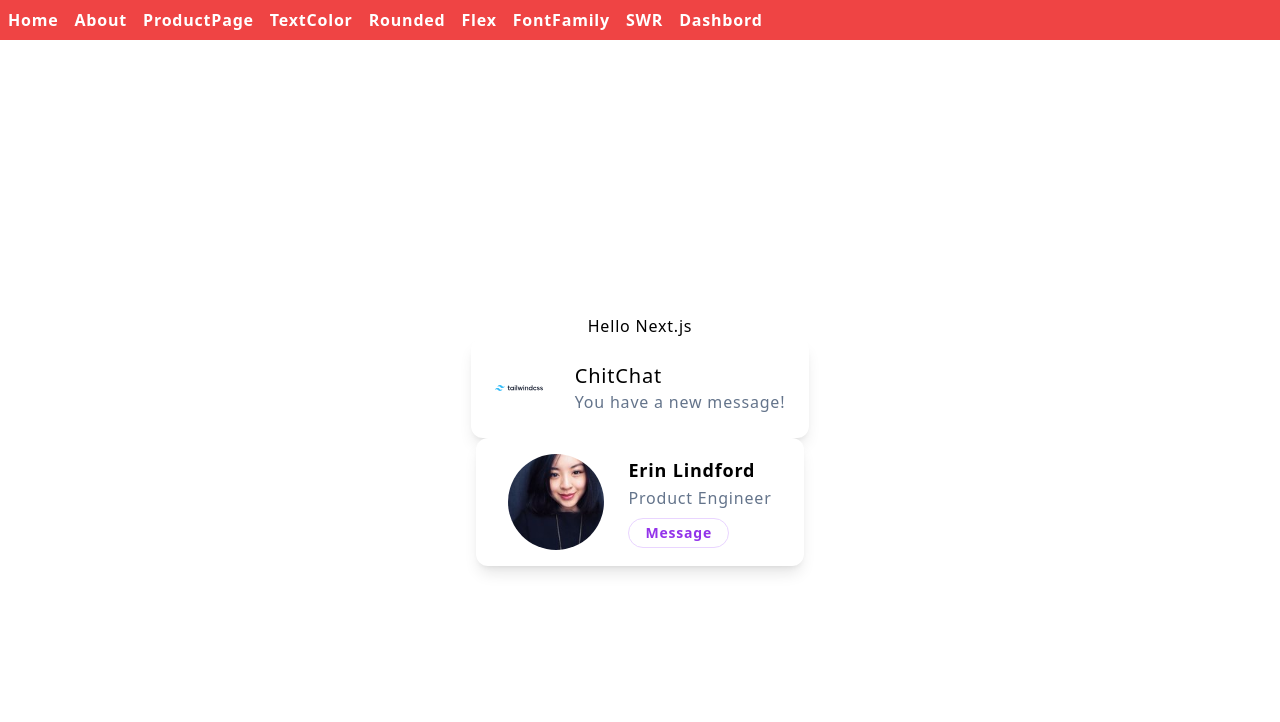
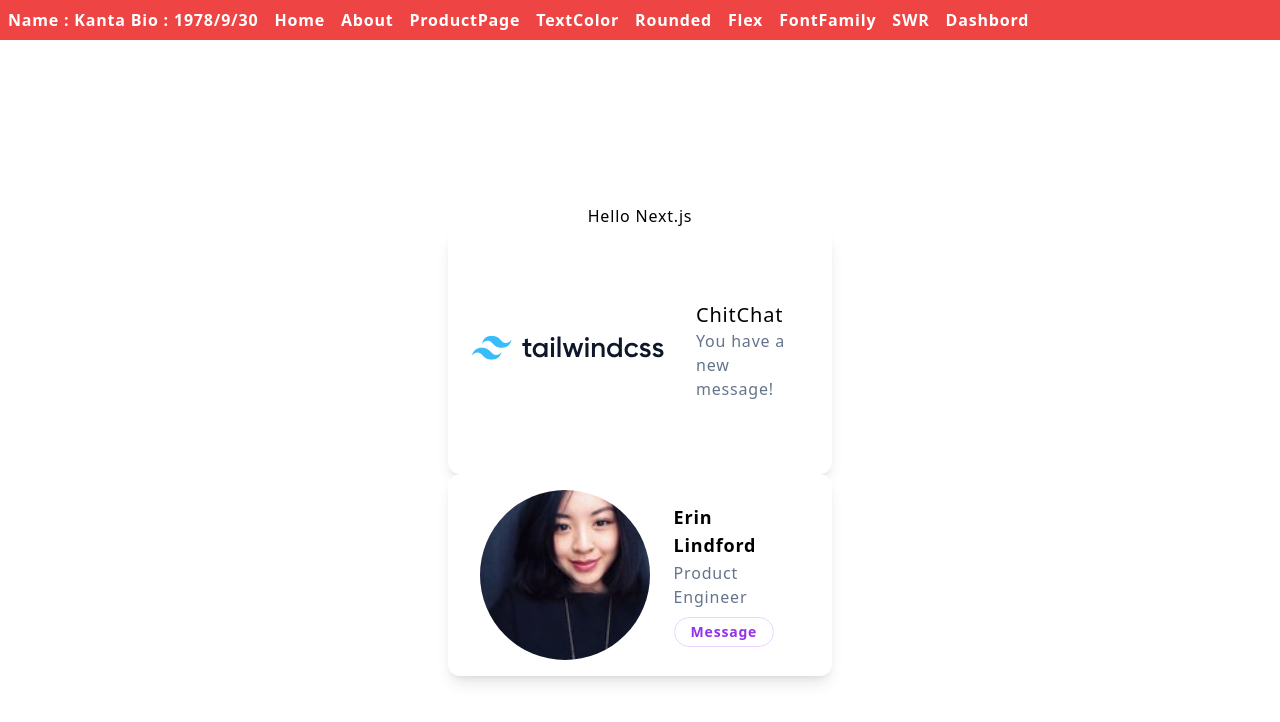
Before and after one commit to kanta13jp1/nextjs-type, a Next.js app: page /home in a window 1280 px wide. Shown: the top 722 px of the page. Built offline with nearby package versions, Linux system fonts and the light colour scheme.

Commit message:
next/image

```diff
--- a/src/pages/home.tsx
+++ b/src/pages/home.tsx
@@ -1,4 +1,5 @@
 import Head from 'next/head';
+import Image from 'next/image';
 
 export default function Home() {
   return (
@@ -10,7 +11,7 @@ export default function Home() {
       <h1 className="decoration-sky-500">Hello Next.js</h1>
       <div className="mx-auto flex max-w-sm items-center space-x-8 rounded-xl bg-white p-6 shadow-lg">
         <div className="shrink-0">
-          <img className="h-12 w-12" src="/img/logo.svg" alt="ChitChat Logo" />
+          <Image alt="ChitChat Logo" src="/img/logo.svg" width={192} height={192} />
         </div>
         <div>
           <div className="text-xl font-medium text-black">ChitChat</div>
@@ -18,10 +19,12 @@ export default function Home() {
         </div>
       </div>
       <div className="mx-auto max-w-sm space-y-2 rounded-xl bg-white p-8 shadow-lg sm:flex sm:items-center sm:space-y-0 sm:space-x-6 sm:py-4">
-        <img
-          className="mx-auto block h-24 rounded-full sm:mx-0 sm:shrink-0"
+        <Image
+          className="mx-auto block rounded-full sm:mx-0 sm:shrink-0"
           src="/img/erin-lindford.jpg"
           alt="Woman's Face"
+          width={192}
+          height={192}
         />
         <div className="space-y-2 text-center sm:text-left">
           <div className="space-y-0.5">
--- a/src/pages/layout.tsx
+++ b/src/pages/layout.tsx
@@ -1,10 +1,19 @@
 import Link from 'next/link';
 import { ReactNode } from 'react';
+import useSWR from 'swr';
+
+export const fetcher = (url: string) => fetch(url).then((res) => res.json());
 
 const Layout = ({ children }: Props) => {
+  const { data, error } = useSWR('/api/profile-data', fetcher);
+  if (error) return <div>Failed to load</div>;
+  if (!data) return <div>Loading...</div>;
   return (
     <div>
       <nav className="flex flex-wrap space-x-4 bg-red-500 p-2 font-bold text-white">
+        <div>
+          Name : {data.name} Bio : {data.bio}
+        </div>
         <Link href="/home">
           <a>Home</a>
         </Link>
```
